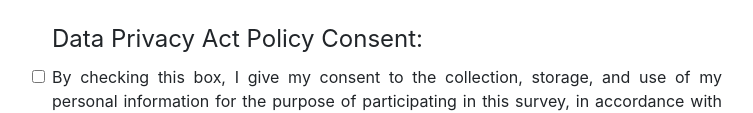
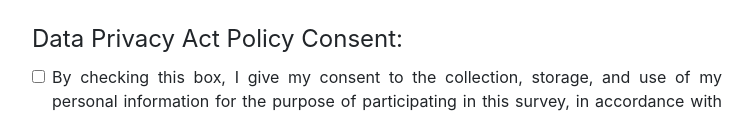
Before and after one commit to MACantara/RPG-Survey-Form, a plain HTML site: page index.html in a window 1280 px wide. Shown: the part 243-356 px from the top of the page, without its empty margins (263-1016 px from the left). Drawn offline with nearby package versions, Linux system fonts and the light colour scheme.

Commit message:
Fix margin alignment in style.css

```diff
--- a/style.css
+++ b/style.css
@@ -5,3 +5,7 @@
 #phone-number-label {
     margin-left: -16px;
 }
+
+#consent-label {
+    margin-left: -20px;
+}
```
